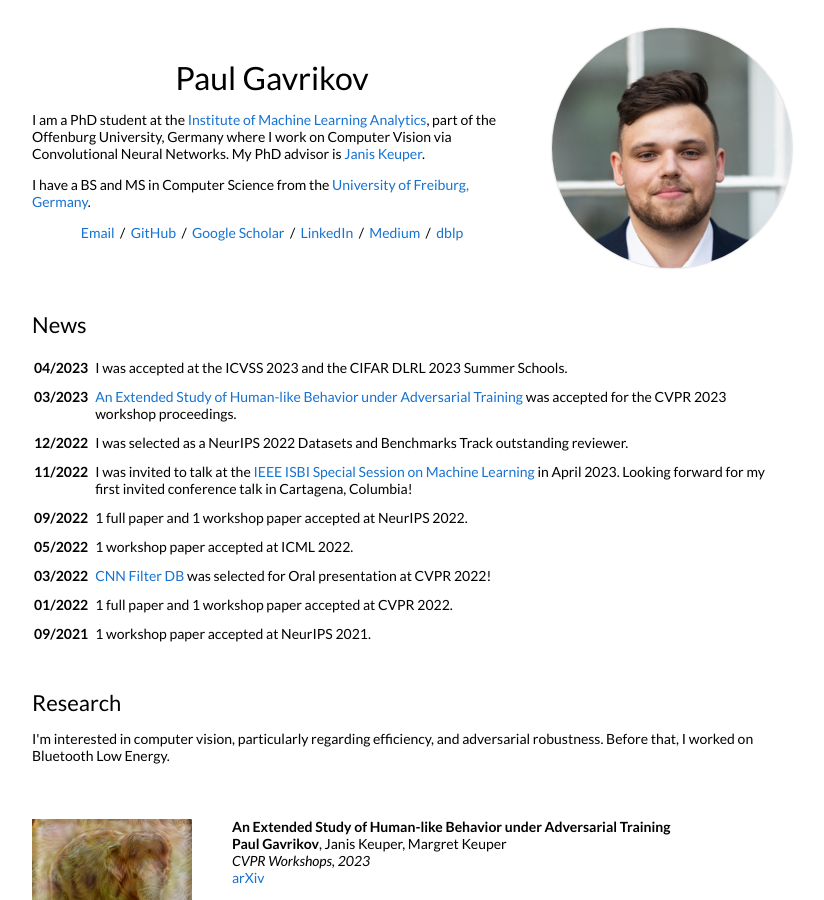
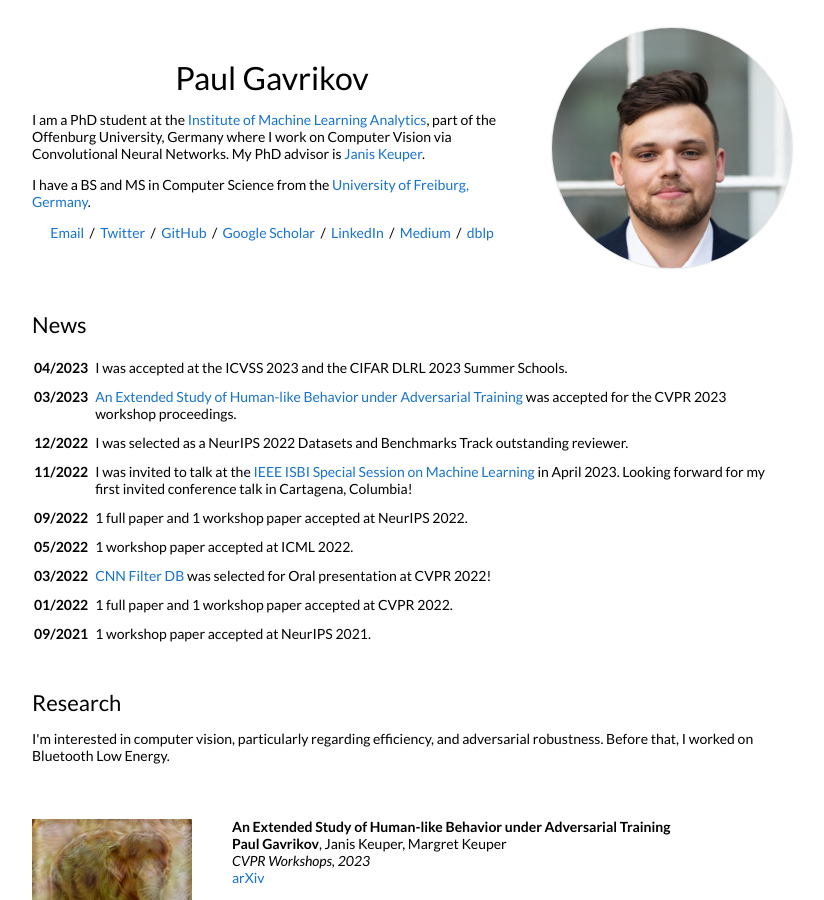
Before and after one commit to paulgavrikov/paulgavrikov.github.io, a Jekyll site: the page built from _posts/2018-05-15-intro.markdown, in a window 1280 px wide and 900 px high. Shown: the whole window, without its empty margins (228-1052 px from the left). Built offline with Jekyll 4.4.1, drawn with Linux system fonts in a browser that asks for light colours.

Commit message:
headline: adding twitter

```diff
--- a/_layouts/default.html
+++ b/_layouts/default.html
@@ -32,11 +32,12 @@
               </p>
               <p style="text-align:center">
                 <a target="_blank" href="https://mailhide.io/e/sXKtr6XO"> Email</a> &nbsp;/&nbsp;
+                <a href="https://twitter.com/paulgavrikov">Twitter</a> &nbsp;/&nbsp;
                 <a href="https://github.com/paulgavrikov">GitHub</a> &nbsp;/&nbsp;
                 <a href="https://scholar.google.com/citations?user=cshJtrQAAAAJ">Google Scholar</a> &nbsp;/&nbsp;
-                <a href="https://linkedin.com/in/paul-gavrikov-60a4666a"> LinkedIn </a> &nbsp;/&nbsp;
-                <a href="https://medium.com/@paulgavrikov"> Medium </a>  &nbsp;/&nbsp;
-                <a href="https://dblp.org/pid/234/1360.html"> dblp </a>
+                <a href="https://linkedin.com/in/paul-gavrikov-60a4666a">LinkedIn</a> &nbsp;/&nbsp;
+                <a href="https://medium.com/@paulgavrikov">Medium</a>  &nbsp;/&nbsp;
+                <a href="https://dblp.org/pid/234/1360.html">dblp</a>
               </p>
             </td>
             <td style="padding:2.5%;width:35%;max-width:35%;">
```
